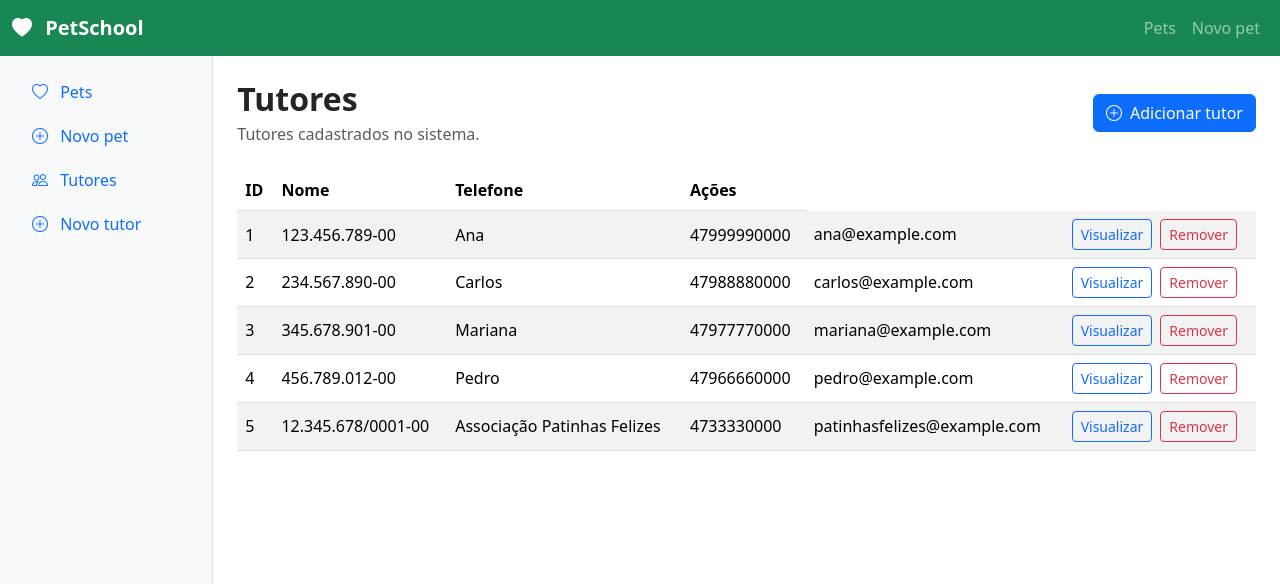
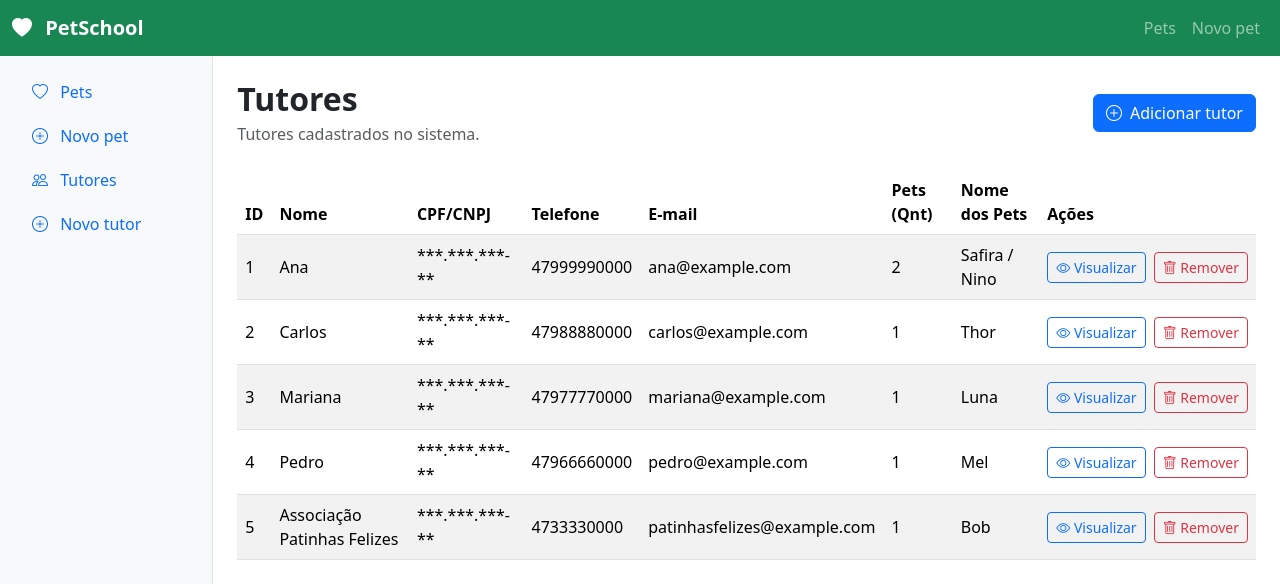
Before and after one commit to IgorMMichels/petHotel, a Vue app: page /tutores in a window 1280 px wide. Shown: the top 584 px of the page. Built offline with nearby package versions, Linux system fonts and the light colour scheme; data requests are answered from the project's data file.

Commit message:
feat: implementacao de TutoresView atualizada com as novas informações de tutores

```diff
--- a/src/views/AddTutoresView.vue
+++ b/src/views/AddTutoresView.vue
@@ -16,13 +16,12 @@ const tutor = ref({
     numero: '',
     bairro: '',
     cidade: '',
-    estado: '',
+    estado: '', // uf
     cep: '',
   },
 });
 const salvando = ref(false);
 const erro = ref('');
-
 async function salvarTutor() {
   salvando.value = true;
   erro.value = '';
@@ -42,8 +41,37 @@ async function salvarTutor() {
   }
 }
 
-async function carregaEndereco () {
+async function carregaEndereco() {
+  const cep = tutor.value.endereco.cep.replace(/\D/g, '');
+  erro.value = '';
 
+  if (cep.length !== 8) {
+    erro.value = 'Informe um CEP com 8 dígitos.';
+    return;
+  }
+
+  try {
+    const resposta = await fetch(`https://viacep.com.br/ws/${cep}/json/`);
+    if (!resposta.ok) throw new Error('Não foi possível consultar o CEP.');
+
+    const data = await resposta.json();
+    if (cep !== tutor.value.endereco.cep.replace(/\D/g, '')) return;
+
+    if (data.erro) {
+      erro.value = 'CEP não encontrado.';
+      return;
+    }
+
+    Object.assign(tutor.value.endereco, {
+      rua: data.logradouro,
+      bairro: data.bairro,
+      cidade: data.localidade,
+      estado: data.uf,
+    });
+  } catch {
+    if (cep !== tutor.value.endereco.cep.replace(/\D/g, '')) return;
+    erro.value = 'Erro ao consultar o CEP. Tente novamente.';
+  }
 }
 
 </script>
@@ -77,6 +105,7 @@ async function carregaEndereco () {
           v-model.trim="tutor.nome"
           class="form-control"
           type="text"
+          placeholder="Digite o nome completo do tutor"
           required
         />
       </div>
@@ -91,6 +120,7 @@ async function carregaEndereco () {
           v-model.trim="tutor.telefone"
           class="form-control"
           type="tel"
+          placeholder="Digite o telefone do tutor"
           required
         />
       </div>
@@ -105,6 +135,7 @@ async function carregaEndereco () {
           v-model.trim="tutor.cpfCnpj"
           class="form-control"
           type="text"
+          placeholder="Digite o CPF ou CNPJ"
           required
         />
       </div>
@@ -132,6 +163,7 @@ async function carregaEndereco () {
           id="email"
           v-model.trim="tutor.email"
           class="form-control"
+          placeholder="nome@example.com"
           type="email"
           required
         />
@@ -140,15 +172,16 @@ async function carregaEndereco () {
       <h3 class="fw-bold">Endereço</h3>
       <div class="col-md-8">
         <label
-          for="endereco"
+          for="rua"
           class="form-label"
-          >Endereço</label
+          >Rua</label
         >
         <input
-          id="endereco"
+          id="rua"
           v-model.trim="tutor.endereco.rua"
           class="form-control"
           type="text"
+          placeholder="Digite o nome da rua"
           required
         />
       </div>
@@ -163,6 +196,7 @@ async function carregaEndereco () {
           v-model.trim="tutor.endereco.numero"
           class="form-control"
           type="text"
+          placeholder="Número"
           required
         />
       </div>
@@ -176,6 +210,7 @@ async function carregaEndereco () {
           id="bairro"
           v-model.trim="tutor.endereco.bairro"
           class="form-control"
+          placeholder="Digite o bairro"
           type="text"
           required
         />
@@ -190,6 +225,7 @@ async function carregaEndereco () {
           id="cidade"
           v-model.trim="tutor.endereco.cidade"
           class="form-control"
+          placeholder="Digite a cidade"
           type="text"
           required
         />
@@ -204,8 +240,9 @@ async function carregaEndereco () {
           id="estado"
           v-model.trim="tutor.endereco.estado"
           class="form-select"
+          placeholder="Selecione"
         >
-        <option selected>Selecione o Estado</option>
+        <option value="" disabled selected>Selecione</option>
         <option value="AC">Acre</option>
         <option value="AL">Alagoas</option>
         <option value="AP">Amapá</option>
@@ -245,6 +282,8 @@ async function carregaEndereco () {
           v-model.trim="tutor.endereco.cep"
           class="form-control"
           type="text"
+          placeholder="00000-000"
+          @blur="carregaEndereco"
           required
         />
       </div>
--- a/src/views/TutoresView.vue
+++ b/src/views/TutoresView.vue
@@ -7,6 +7,7 @@ const tutores = ref([]);
 const carregando = ref(true);
 const erro = ref('');
 const pets = ref([])
+const userType = ref('CPF'); // userType == CNPJ
 
 async function carregarDados() {
   carregando.value = true;
@@ -94,8 +95,13 @@ onMounted(carregarDados);
         <tr>
           <th scope="col">ID</th>
           <th scope="col">Nome</th>
+          <th scope="col">CPF/CNPJ</th>
           <th scope="col">Telefone</th>
-          <th scope="col">Ações</th>
+          <th scope="col">E-mail</th>
+          <th scope="col">Pets (Qnt)</th>
+          <th scope="col">Nome dos Pets</th>
+          <th scope="col" class="text-right">Ações</th>
+
         </tr>
       </thead>
       <tbody>
@@ -104,19 +110,25 @@ onMounted(carregarDados);
           :key="tutor.id"
         >
           <td>{{ tutor.id }}</td>
-          <td>{{ tutor.cpfCnpj }}</td>
           <td>{{ tutor.nome }}</td>
+          <td v-if="userType === 'CPF'">***.***.***-**</td>
+          <td v-else>**.***.***/****.**</td>
           <td>{{ tutor.telefone }}</td>
           <td>{{ tutor.email }}</td>
+          <td>{{ pets.filter(pet => pet.tutorId === tutor.id).length }}</td>
+          <td v-if="pets.filter(pet => pet.tutorId === tutor.id).length > 0">
+            {{ pets.filter(pet => pet.tutorId === tutor.id).map(pet => pet.nome).join(' / ') }}
+          </td>
+          <td v-else>Nenhum pet vinculado</td>
           <td class="text-nowrap">
             <RouterLink
-              class="btn btn-sm btn-outline-primary me-2"
+              class="btn btn-sm bi-eye btn-outline-primary me-2"
               :to="`/tutores/${tutor.id}`"
             >
               Visualizar
             </RouterLink>
             <button
-              class="btn btn-sm btn-outline-danger"
+              class="btn btn-sm bi-trash btn-outline-danger"
               type="button"
               @click="removerTutor(tutor.id)"
             >
```
